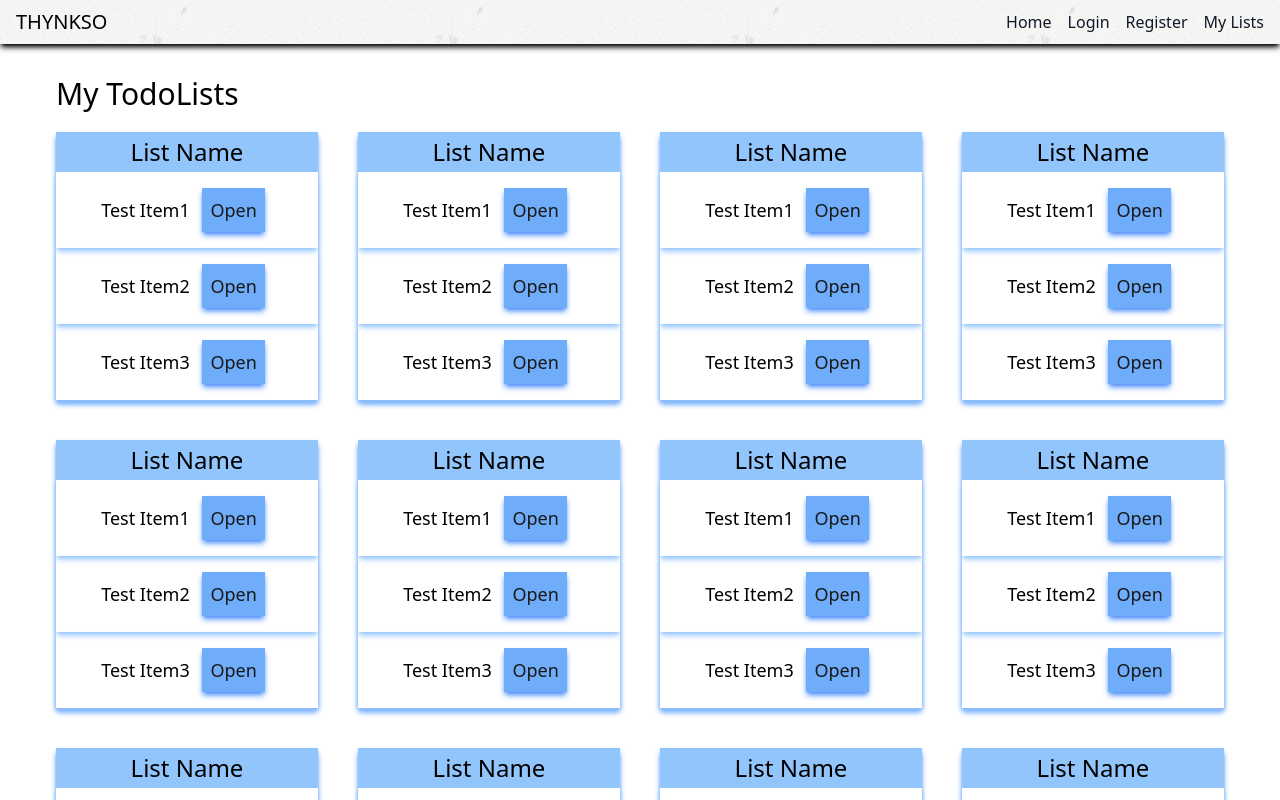
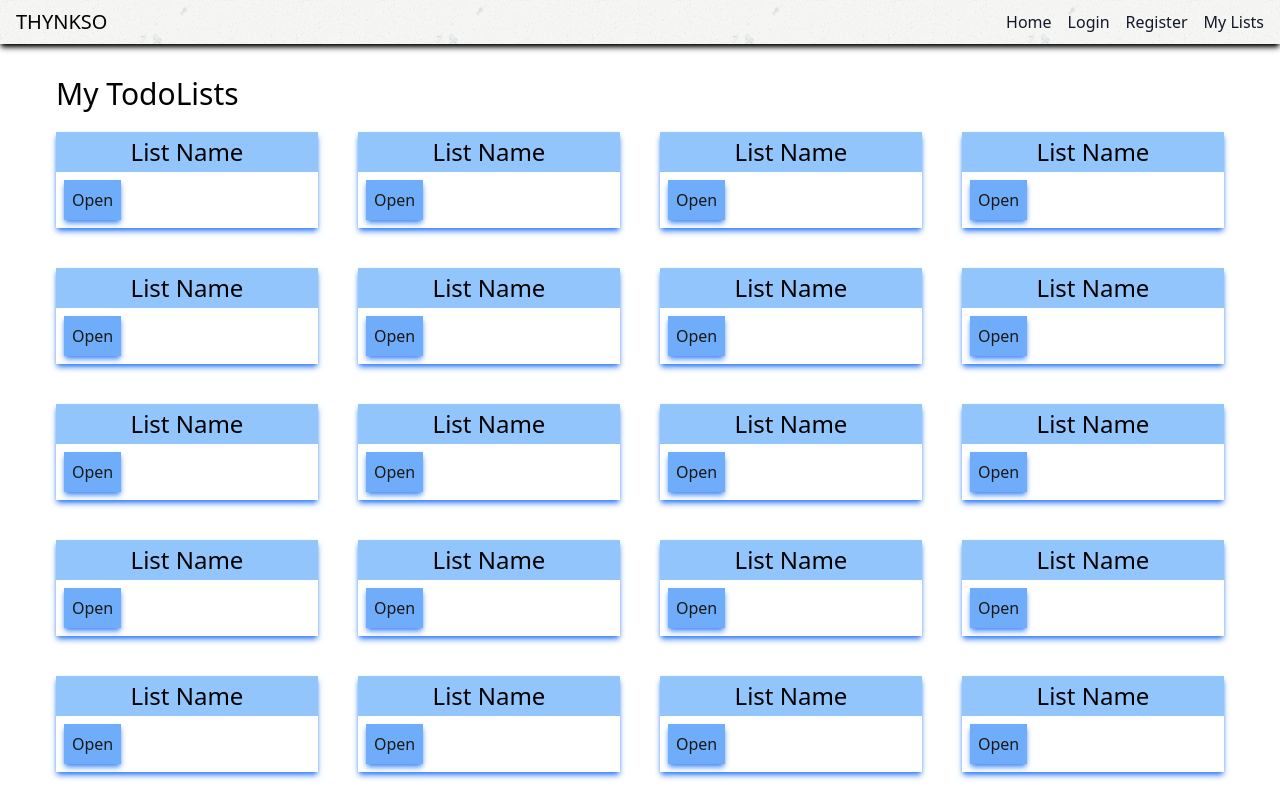
Before and after one commit to W01v3n/TodoApp, a React (Vite) app in the folder frontend/: page /lists in a window 1280 px wide. Shown: the top 800 px of the page. Built offline with nearby package versions, Linux system fonts and the light colour scheme.

Commit message:
Added expansion and transition for list being opened, need to fix layout for list.

```diff
--- a/frontend/src/components/Authenticated/TodoList.tsx
+++ b/frontend/src/components/Authenticated/TodoList.tsx
@@ -1,12 +1,29 @@
+import { useState } from "react";
 import TodoItem from "./TodoItem";
 
 function TodoList() {
+  const [isOpen, setIsOpen] = useState(false);
+
+  function toggleContent() {
+    setIsOpen(!isOpen);
+  }
+
   return (
     <div className="container mx-28 w-3/6 shadow-md shadow-blue-500 md:m-0 md:w-auto">
       <h3 className="bg-blue-300 p-1 text-center text-2xl font-light">
         List Name
       </h3>
-      <ul className="text-center text-lg ">
+      <button
+        className="m-2 bg-blue-400 p-2 opacity-90 shadow-md shadow-blue-500 transition-all duration-150 hover:shadow-lg hover:shadow-blue-500 active:shadow-lg active:shadow-blue-600"
+        onClick={toggleContent}
+      >
+        Open
+      </button>
+      <ul
+        className={`${
+          isOpen ? "max-h-[32rem] opacity-100" : "max-h-0 opacity-0"
+        } overflow-hidden text-center text-lg transition-all duration-300 ease-in`}
+      >
         <li>
           <TodoItem title="Test Item1" content="This is a content!" />
         </li>
```
